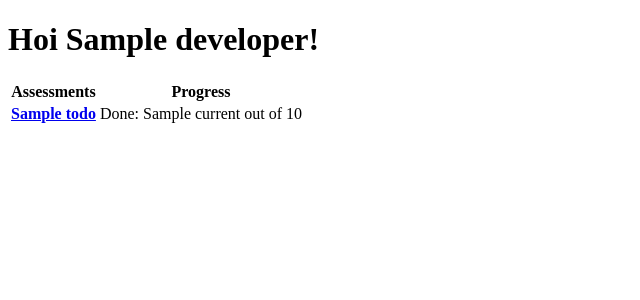
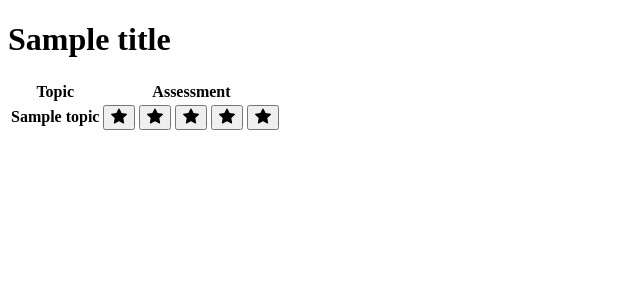
Before and after one commit to urbanetter/technical-peer-review, a Symfony app: template templates/assessments/developer.html.twig in a window 1280 px wide. Shown: the top 300 px of the page, without its empty margins (0-640 px from the left). Run offline with Twig, Linux system fonts and the light colour scheme; the template is opened without the code that fills it: most values are stand-ins (such as "Sample title", 1, 10 or a date in 2020); lists and menus that the app fills with data are empty; some libraries are stand-ins or nearby versions.

Commit message:
More needed for the assessment

```diff
--- a/templates/assessments/assessment.html.twig
+++ b/templates/assessments/assessment.html.twig
@@ -0,0 +1,13 @@
+{% for i in 1..5 %}
+    <button class="btn" data-assessment-value-param="{{ i }}" data-action="assessment#setValue">
+        {% if assessment.value < i  %}
+            <svg xmlns="http://www.w3.org/2000/svg" width="16" height="16" fill="currentColor" class="bi bi-star" viewBox="0 0 16 16">
+                <path d="M2.866 14.85c-.078.444.36.791.746.593l4.39-2.256 4.389 2.256c.386.198.824-.149.746-.592l-.83-4.73 3.522-3.356c.33-.314.16-.888-.282-.95l-4.898-.696L8.465.792a.513.513 0 0 0-.927 0L5.354 5.12l-4.898.696c-.441.062-.612.636-.283.95l3.523 3.356-.83 4.73zm4.905-2.767-3.686 1.894.694-3.957a.565.565 0 0 0-.163-.505L1.71 6.745l4.052-.576a.525.525 0 0 0 .393-.288L8 2.223l1.847 3.658a.525.525 0 0 0 .393.288l4.052.575-2.906 2.77a.565.565 0 0 0-.163.506l.694 3.957-3.686-1.894a.503.503 0 0 0-.461 0z"/>
+            </svg>
+        {% else %}
+            <svg xmlns="http://www.w3.org/2000/svg" width="16" height="16" fill="currentColor" class="bi bi-star-fill" viewBox="0 0 16 16">
+                <path d="M3.612 15.443c-.386.198-.824-.149-.746-.592l.83-4.73L.173 6.765c-.329-.314-.158-.888.283-.95l4.898-.696L7.538.792c.197-.39.73-.39.927 0l2.184 4.327 4.898.696c.441.062.612.636.282.95l-3.522 3.356.83 4.73c.078.443-.36.79-.746.592L8 13.187l-4.389 2.256z"/>
+            </svg>
+        {% endif %}
+    </button>
+{% endfor %}
--- a/templates/assessments/developer.html.twig
+++ b/templates/assessments/developer.html.twig
@@ -4,19 +4,27 @@
 
 {% block body %}
 <div class="container">
-    <h1 class="display-1">Hoi {{ developer.name }}!</h1>
+    <h1 class="display-1">{{ title }}</h1>
     <table class="table">
         <thead>
             <tr>
-                <th scope="col">Assessments</th>
-                <th scope="col">Progress</th>
+                <th scope="col">Topic</th>
+                <th scope="col">Assessment</th>
             </tr>
         </thead>
         <tbody>
-            {% for todo in todos %}
+            {% for assessment in assessments %}
             <tr>
-                <th scope="row"><a href="{{ path('app_assessments_developer', {'key': developer.key, 'id': todo.target}) }}">{{ todo.name }}</a></th>
-                <td>Done: {{ todo.current }} out of {{ todo.total }}</td>
+                <th scope="row">{{ assessment.topic.name }}</th>
+                <td>
+                    <div
+                        data-controller="assessment"
+                        data-assessment-url-value="{{ path('app_assessments_topic', {'key': assessment.source.key, 'id': assessment.target.id, 'topic': assessment.topic.id}) }}"
+                        class="btn-group"
+                    >
+                        {{ include('assessments/assessment.html.twig') }}
+                    </div>
+                </td>
             </tr>
             {% endfor %}
         </tbody>
```
Also changed, not shown: assets/controllers/assessment_controller.js (+27 -0 lines), composer.json (+14 -3 lines), config/bundles.php (+8 -0 lines), src/TechnicalPeerFeedback.php (+28 -0 lines), 4 other files.
